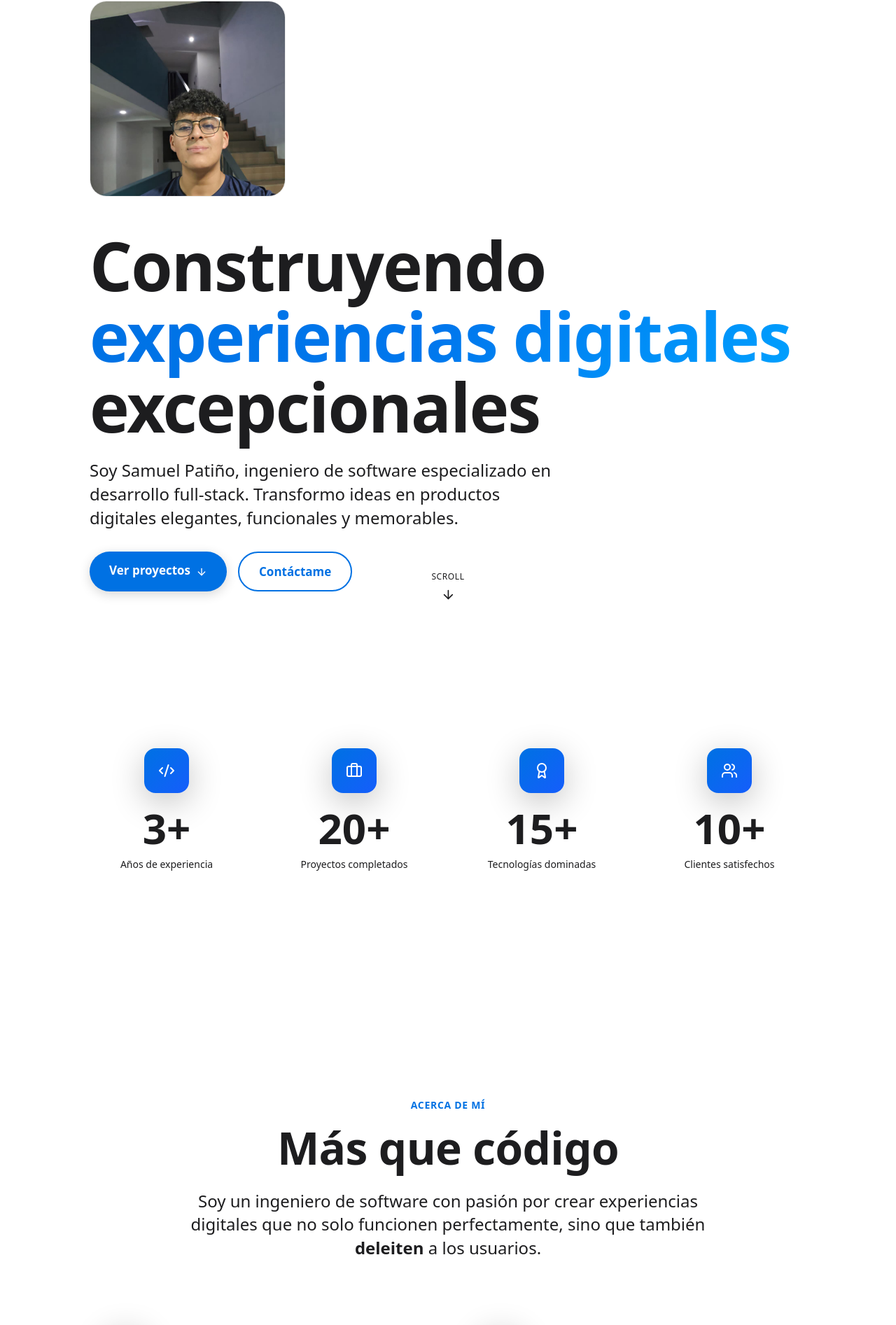
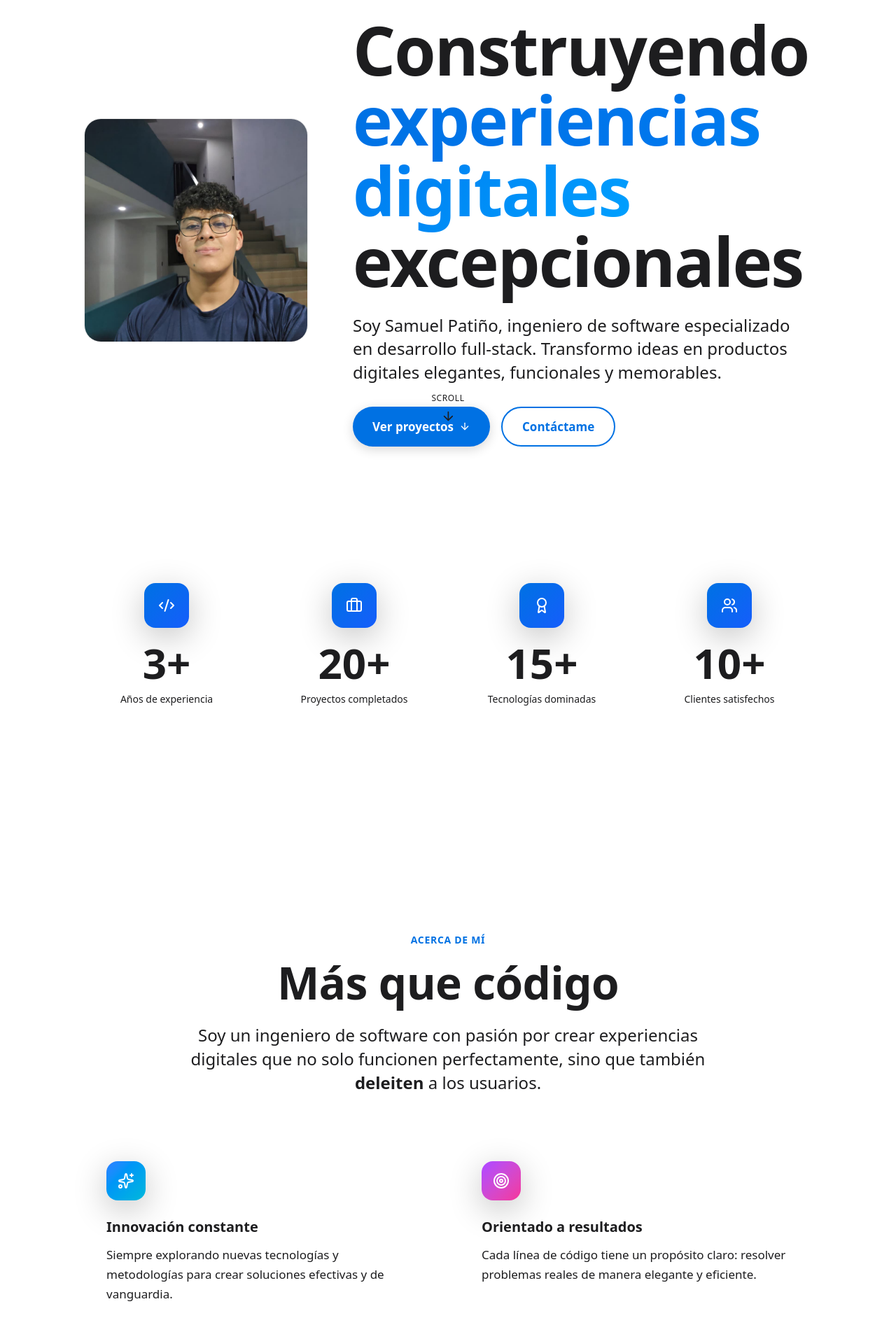
Before and after one commit to PATINO-0/Samuelpatino, a Next.js app: page / in a window 1280 px wide. Shown: the part 143-2036 px from the top of the page at 70% size. Built offline with nearby package versions, Linux system fonts and the light colour scheme.

Commit message:
ajustes a header reajuste de imagen

```diff
--- a/components/Hero.tsx
+++ b/components/Hero.tsx
@@ -31,7 +31,7 @@ export default function Hero() {
     };
     window.addEventListener("mousemove", handleMouseMove);
     return () => window.removeEventListener("mousemove", handleMouseMove);
-  }, []);
+  }, [mouseX, mouseY]);
 
   return (
     <section
@@ -39,10 +39,10 @@ export default function Hero() {
       ref={ref}
       className="relative min-h-screen flex items-center justify-center overflow-hidden pt-[56px] md:pt-[68px]"
     >
-      {/* Fondo con orbs animados (más sombríos) */}
+      {/* Fondo con gradiente */}
       <div className="absolute inset-0 dark:bg-gradient-to-b dark:from-black dark:via-dark-bg dark:to-dark-surface light:bg-gradient-to-b light:from-white light:via-light-bg light:to-light-surface" />
 
-      {/* Orbs flotantes con glassmorphism */}
+      {/* Orbs flotantes optimizados */}
       <motion.div
         style={{ x, y: yMouse }}
         className="absolute top-1/4 left-1/4 w-[400px] h-[400px] dark:bg-accent/10 light:bg-accent/5 rounded-full blur-[100px] animate-glow"
@@ -63,54 +63,60 @@ export default function Hero() {
 
       <motion.div
         style={{ opacity, scale, y }}
-        className="container relative z-10 text-center"
+        className="container relative z-10"
       >
-        <div className="max-w-5xl mx-auto">
-          {/* Badge con glassmorphism */}
+        <div className="max-w-6xl mx-auto">
+          {/* Badge */}
           <motion.div
             initial={{ opacity: 0, y: 20 }}
             animate={{ opacity: 1, y: 0 }}
             transition={{ delay: 0.2 }}
-            className="inline-flex items-center gap-2 px-5 py-2.5 rounded-full liquid-glass mb-8 backdrop-blur-xl"
+            className="flex justify-center mb-8"
           >
-            <Sparkles className="w-4 h-4 text-green-400 animate-pulse" />
-            <span className="text-[15px] dark:text-white/90 light:text-black/90 font-medium">
-              Disponible para proyectos
-            </span>
+            <div className="inline-flex items-center gap-2 px-5 py-2.5 rounded-full liquid-glass backdrop-blur-xl">
+              <Sparkles className="w-4 h-4 text-green-400 animate-pulse" />
+              <span className="text-[15px] dark:text-white/90 light:text-black/90 font-medium">
+                Disponible para proyectos
+              </span>
+            </div>
           </motion.div>
 
-          {/* Grid Hero: Foto + Texto */}
-          <div className="grid md:grid-cols-[300px,1fr] gap-12 items-center mb-12">
-            {/* Foto de perfil con efecto liquid glass */}
+          {/* Layout optimizado: DESKTOP = Imagen izquierda, texto derecha | MOBILE = Stack vertical */}
+          <div className="flex flex-col md:flex-row items-center justify-center gap-8 md:gap-12 lg:gap-16">
+
+            {/* Foto de perfil REDIMENSIONADA y CENTRADA */}
             <motion.div
-              initial={{ opacity: 0, scale: 0.8, rotateY: -15 }}
-              animate={{ opacity: 1, scale: 1, rotateY: 0 }}
-              transition={{ delay: 0.4, duration: 0.8 }}
-              className="mx-auto md:mx-0 perspective-1000"
+              initial={{ opacity: 0, scale: 0.8 }}
+              animate={{ opacity: 1, scale: 1 }}
+              transition={{ delay: 0.3, duration: 0.8 }}
+              className="relative shrink-0"
             >
+              {/* Contenedor con gradiente de fondo MÁS PEQUEÑO */}
               <div className="relative group">
-                <div className="absolute -inset-1 dark:bg-gradient-to-r dark:from-accent dark:to-purple-600 light:bg-gradient-to-r light:from-accent light:to-blue-600 rounded-3xl blur-lg opacity-50 group-hover:opacity-100 transition duration-500" />
-                <div className="relative w-[280px] h-[280px] rounded-3xl overflow-hidden liquid-glass rotate-y-hover">
-                  {/* CORREGIDO: Ruta correcta sin "public/" y sin espacios */}
+                {/* Gradiente de fondo AJUSTADO al tamaño de la imagen */}
+                <div className="absolute -inset-2 dark:bg-gradient-to-r dark:from-accent dark:to-purple-600 light:bg-gradient-to-r light:from-accent light:to-blue-600 rounded-3xl blur-2xl opacity-40 group-hover:opacity-60 transition duration-500" />
+
+                {/* Imagen de perfil con tamaño OPTIMIZADO */}
+                <div className="relative w-[240px] h-[240px] md:w-[280px] md:h-[280px] lg:w-[320px] lg:h-[320px] rounded-3xl overflow-hidden liquid-glass">
                   <Image
                     src="/assets/galeria/perfil.jpeg"
                     alt="Samuel Patiño"
-                    width={280}
-                    height={280}
-                    className="object-cover group-hover:scale-110 transition-transform duration-700"
+                    width={320}
+                    height={320}
+                    className="object-cover w-full h-full group-hover:scale-110 transition-transform duration-700"
                     priority
                   />
                   {/* Overlay gradient */}
-                  <div className="absolute inset-0 bg-gradient-to-t from-black/50 via-transparent to-transparent opacity-0 group-hover:opacity-100 transition-opacity duration-500" />
+                  <div className="absolute inset-0 bg-gradient-to-t from-black/60 via-transparent to-transparent opacity-0 group-hover:opacity-100 transition-opacity duration-500" />
                 </div>
               </div>
             </motion.div>
 
-            {/* Título y descripción */}
-            <div className="text-left">
+            {/* Contenido de texto CENTRADO */}
+            <div className="flex-1 text-center md:text-left max-w-2xl">
               <motion.h1
-                initial={{ opacity: 0, x: -30 }}
-                animate={{ opacity: 1, x: 0 }}
+                initial={{ opacity: 0, y: 30 }}
+                animate={{ opacity: 1, y: 0 }}
                 transition={{ delay: 0.5, duration: 0.8 }}
                 className="hero-title dark:text-white light:text-black mb-6"
               >
@@ -124,10 +130,10 @@ export default function Hero() {
               </motion.h1>
 
               <motion.p
-                initial={{ opacity: 0, x: -30 }}
-                animate={{ opacity: 1, x: 0 }}
+                initial={{ opacity: 0, y: 30 }}
+                animate={{ opacity: 1, y: 0 }}
                 transition={{ delay: 0.7, duration: 0.8 }}
-                className="body-large dark:text-white/70 light:text-black/70 mb-8 max-w-2xl"
+                className="body-large dark:text-white/70 light:text-black/70 mb-8"
               >
                 Soy Samuel Patiño, ingeniero de software especializado en desarrollo full-stack.
                 Transformo ideas en productos digitales elegantes, funcionales y memorables.
@@ -138,25 +144,25 @@ export default function Hero() {
                 initial={{ opacity: 0, y: 20 }}
                 animate={{ opacity: 1, y: 0 }}
                 transition={{ delay: 0.9 }}
-                className="flex flex-wrap gap-4"
+                className="flex flex-col sm:flex-row gap-4 justify-center md:justify-start"
               >
-                <a href="#proyectos" className="apple-btn group">
+                <a href="#proyectos" className="apple-btn group inline-flex items-center justify-center">
                   <span>Ver proyectos</span>
-                  <ArrowDown className="inline-block ml-2 w-4 h-4 group-hover:translate-y-1 transition-transform" />
+                  <ArrowDown className="ml-2 w-4 h-4 group-hover:translate-y-1 transition-transform" />
                 </a>
-                <a href="#contacto" className="apple-btn-secondary">
+                <a href="#contacto" className="apple-btn-secondary inline-flex items-center justify-center">
                   Contáctame
                 </a>
               </motion.div>
             </div>
           </div>
 
-          {/* Scroll indicator animado */}
+          {/* Scroll indicator */}
           <motion.div
             initial={{ opacity: 0 }}
             animate={{ opacity: 1 }}
             transition={{ delay: 1.5 }}
-            className="absolute bottom-10 left-1/2 -translate-x-1/2"
+            className="absolute bottom-10 left-1/2 -translate-x-1/2 hidden md:flex"
           >
             <motion.div
               animate={{ y: [0, 10, 0] }}
--- a/components/ThemeProvider.tsx
+++ b/components/ThemeProvider.tsx
@@ -21,21 +21,22 @@ export default function ThemeProvider({ children }: { children: ReactNode }) {
   const [mounted, setMounted] = useState(false);
 
   useEffect(() => {
-    // Sincronizar con localStorage y sistema
+    // 1. Detectar preferencia del sistema
+    const prefersDark = window.matchMedia("(prefers-color-scheme: dark)").matches;
+
+    // 2. Verificar si hay tema guardado en localStorage
     const stored = localStorage.getItem("theme") as Theme | null;
-    if (stored) {
-      setTheme(stored);
-      document.body.classList.remove("dark", "light");
-      document.body.classList.add(stored);
-    } else {
-      // Detectar preferencia del sistema
-      const prefersDark = window.matchMedia("(prefers-color-scheme: dark)").matches;
-      const systemTheme = prefersDark ? "dark" : "light";
-      setTheme(systemTheme);
-      document.body.classList.add(systemTheme);
-    }
 
-    // Marcar como montado
+    // 3. Prioridad: localStorage > Preferencia del sistema
+    const initialTheme = stored || (prefersDark ? "dark" : "light");
+
+    // 4. Aplicar tema al DOM
+    setTheme(initialTheme);
+    document.documentElement.classList.remove("dark", "light");
+    document.documentElement.classList.add(initialTheme);
+    document.body.classList.remove("dark", "light");
+    document.body.classList.add(initialTheme);
+
     setMounted(true);
   }, []);
 
@@ -43,12 +44,14 @@ export default function ThemeProvider({ children }: { children: ReactNode }) {
     const newTheme = theme === "dark" ? "light" : "dark";
     setTheme(newTheme);
     localStorage.setItem("theme", newTheme);
+
+    // Aplicar al HTML y Body
+    document.documentElement.classList.remove("dark", "light");
+    document.documentElement.classList.add(newTheme);
     document.body.classList.remove("dark", "light");
     document.body.classList.add(newTheme);
   };
 
-  // IMPORTANTE: Siempre proveer el contexto, incluso antes de montar
-  // Esto evita el error "useTheme must be used within ThemeProvider"
   return (
     <ThemeContext.Provider value={{ theme, toggleTheme }}>
       {children}
```
